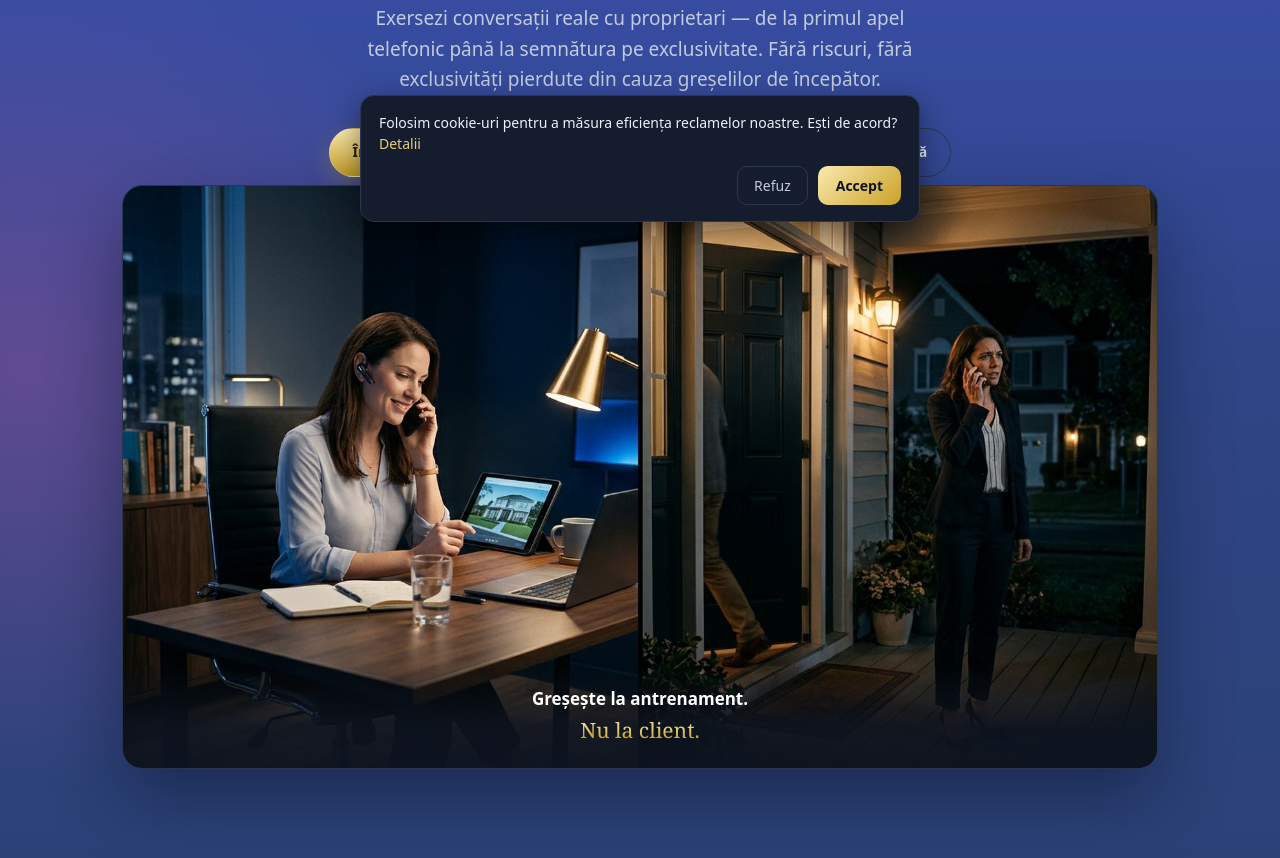
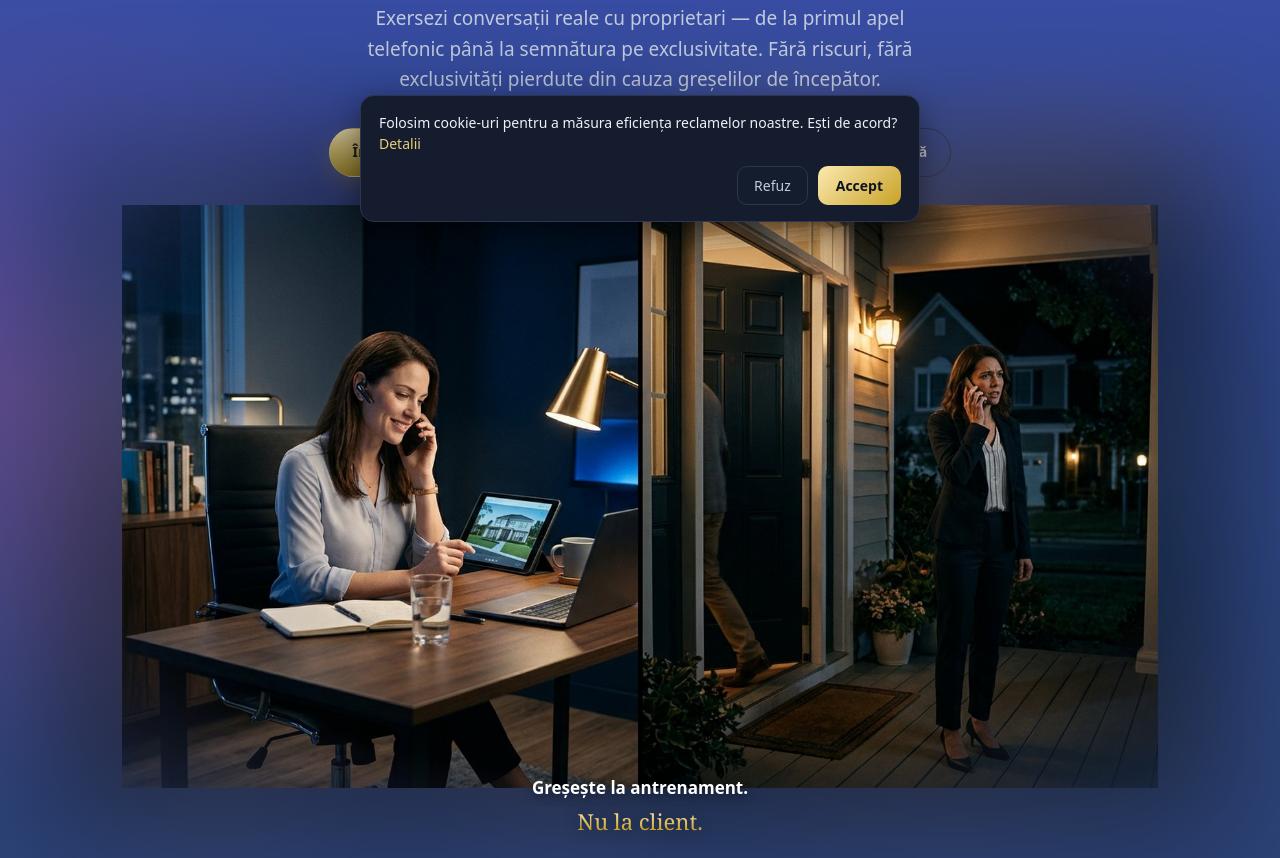
Before and after one commit to Alexandra31Arena/arena-website, a plain HTML site: page index.html in a window 1280 px wide. Shown: the part 562-1420 px from the top of the page. Drawn offline with Linux system fonts and the light colour scheme; a script that the page names is missing.

Commit message:
Blend homepage hero image into page background
Replace the hard-edged bordered box around the hero split image with a
soft dissolve: a blurred, enlarged copy of the same photo glows behind
it, and the sharp image on top fades to transparent at its edges via a
mask, so there's no visible rectangle where the photo ends and the page
background begins.

Co-Authored-By: Claude Sonnet 5 <noreply@anthropic.com>
Claude-Session: https://claude.ai/code/session_01FTqXmZfsNUSGBu13n5kyME

```diff
--- a/style.css
+++ b/style.css
@@ -205,17 +205,31 @@ footer{flex-shrink:0;padding:46px 0 40px;border-top:1px solid rgba(255,255,255,.
 .foot-social{flex-wrap:wrap;row-gap:8px}
 
 /* ===== Hero split image (homepage) ===== */
-.hero-media{max-width:1040px;margin:8px auto 0;border-radius:20px;overflow:hidden;position:relative;
-  border:1px solid var(--border);box-shadow:0 30px 70px rgba(8,13,30,.42)}
-.hero-media img{display:block;width:100%;height:auto}
-.hero-media-caption{position:absolute;left:0;right:0;bottom:0;padding:22px 20px 20px;text-align:center;
-  background:linear-gradient(180deg,rgba(14,20,32,0) 0%,rgba(14,20,32,.88) 60%,rgba(14,20,32,.96) 100%)}
-.hero-media-caption .l1{display:block;color:#fff;font-size:17px;font-weight:600}
-.hero-media-caption .l2{display:block;font-family:Georgia,serif;font-size:21px;margin-top:2px;
+/* The photo dissolves into the page background instead of sitting in a hard-edged box:
+   a blurred, enlarged copy of the same image glows behind it (echoing its own colors
+   outward), and the sharp image on top fades out at its edges via a mask, so there is
+   no visible seam between "photo" and "page". */
+.hero-media{max-width:1100px;margin:18px auto 0;position:relative;padding:10px 0 0}
+.hero-media::before{
+  content:"";position:absolute;inset:-8% -6% 2%;
+  background-image:url(hero-split.jpg);
+  background-size:cover;background-position:center;
+  filter:blur(64px) saturate(1.35) brightness(.8);
+  opacity:.55;z-index:0}
+.hero-media img{position:relative;z-index:1;display:block;width:100%;height:auto;
+  max-width:1040px;margin:0 auto;
+  -webkit-mask-image:radial-gradient(ellipse 86% 84% at 50% 46%, #000 62%, rgba(0,0,0,.5) 80%, transparent 100%);
+  mask-image:radial-gradient(ellipse 86% 84% at 50% 46%, #000 62%, rgba(0,0,0,.5) 80%, transparent 100%);
+  filter:drop-shadow(0 22px 46px rgba(5,9,20,.4))}
+.hero-media-caption{position:relative;z-index:1;text-align:center;margin-top:-14px;padding:0 20px}
+.hero-media-caption .l1{display:block;color:#fff;font-size:17px;font-weight:600;
+  text-shadow:0 2px 10px rgba(5,9,20,.55)}
+.hero-media-caption .l2{display:block;font-family:Georgia,serif;font-size:22px;margin-top:3px;
   background:linear-gradient(180deg,var(--gold-1) 0%,var(--gold-2) 42%,var(--gold-3) 72%,var(--gold-4) 100%);
-  -webkit-background-clip:text;background-clip:text;color:transparent}
+  -webkit-background-clip:text;background-clip:text;color:transparent;
+  filter:drop-shadow(0 2px 8px rgba(5,9,20,.45))}
 @media(max-width:600px){
-  .hero-media{margin-top:4px;border-radius:14px}
+  .hero-media{margin-top:10px}
   .hero-media-caption .l1{font-size:14.5px}
   .hero-media-caption .l2{font-size:18px}
 }
```
